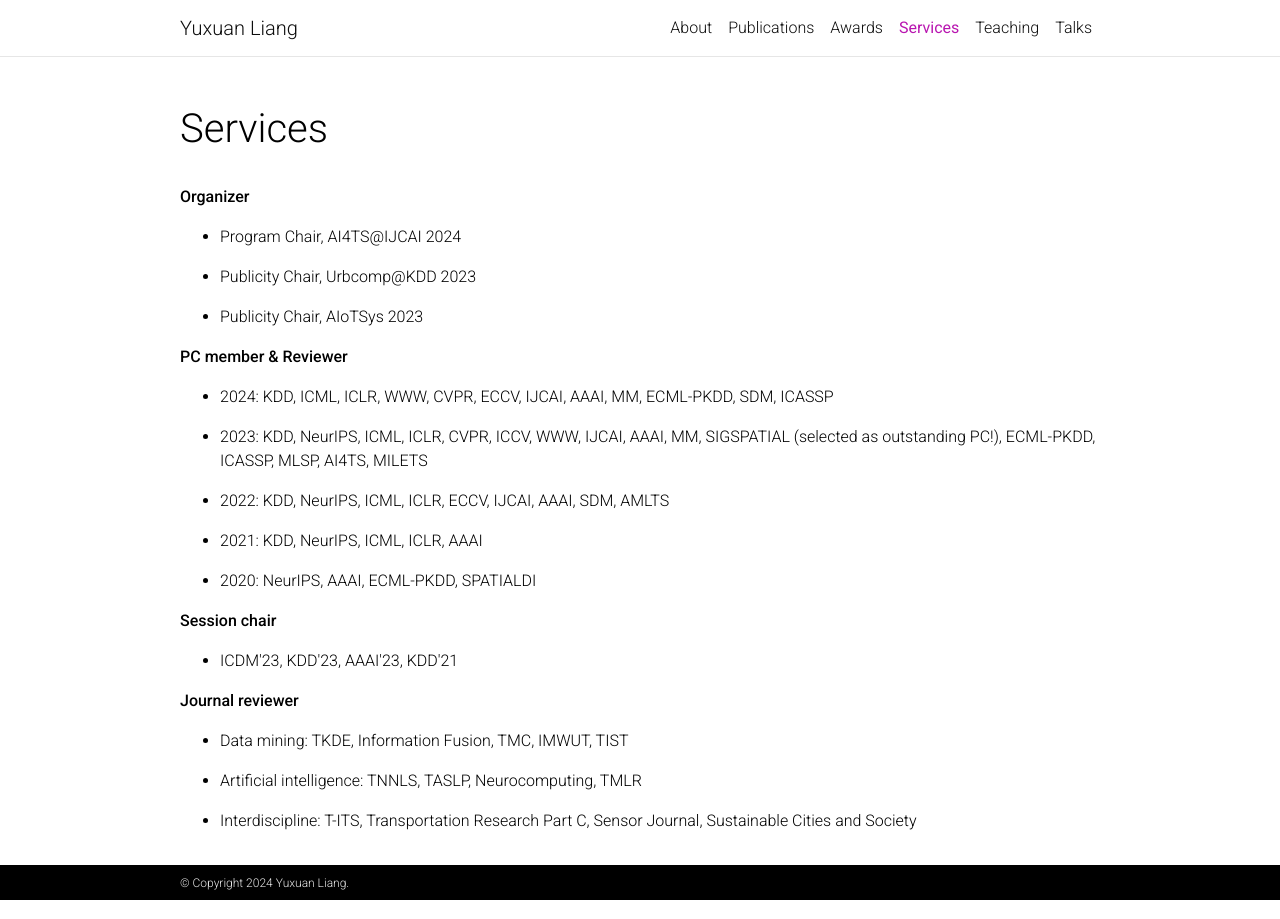
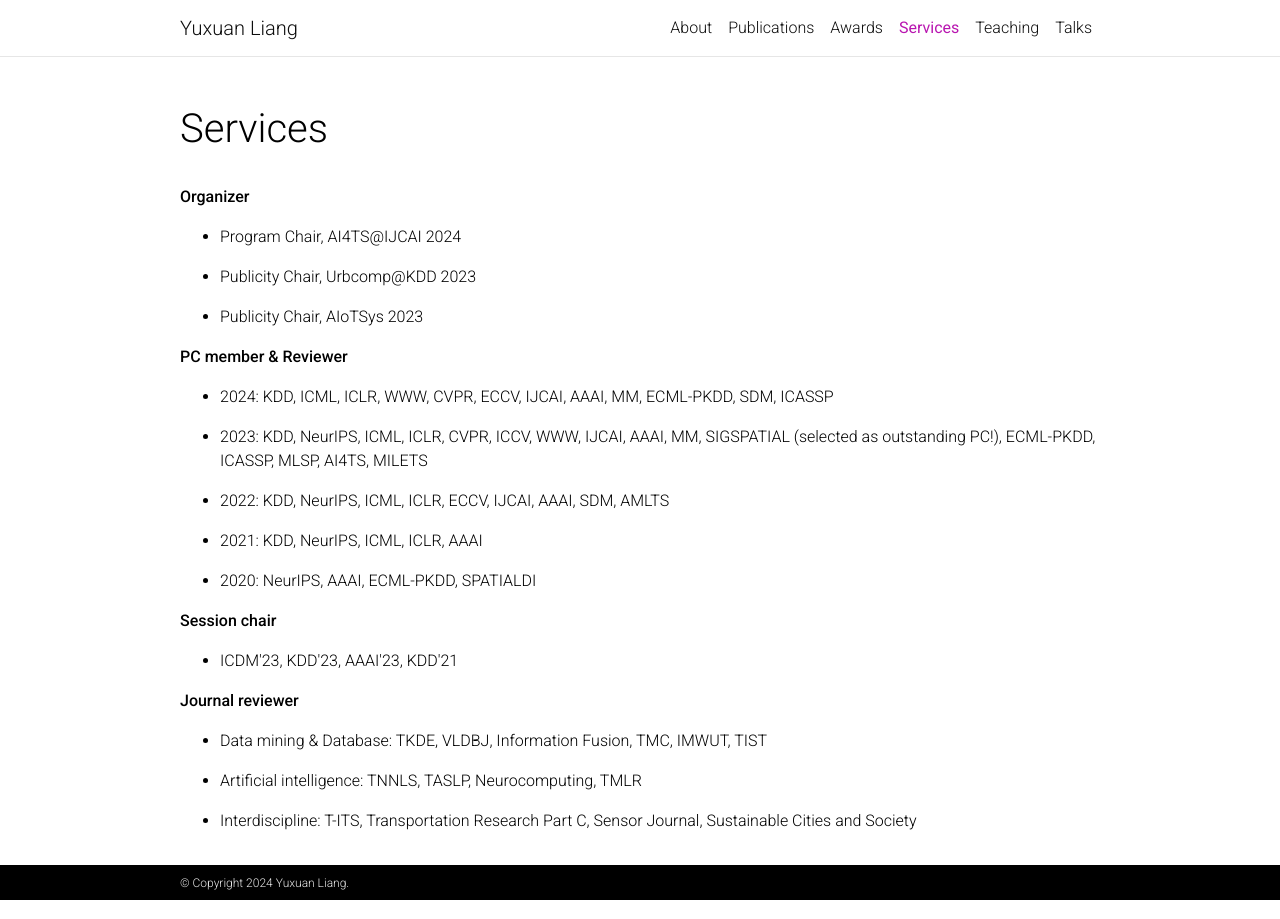
Before and after one commit to CastleLiang/castleliang.github.io, a Jekyll site: the page built from _pages/service.md, in a window 1280 px wide. Built offline with Jekyll 4.4.1, drawn with Linux system fonts in a browser that asks for light colours; full-size pictures stand in for the smaller copies a plugin makes; comment, search, counter and statistics services are not loaded; a style sheet for code colours, icons or effects is not loaded.

Commit message:
update news

```diff
--- a/_pages/service.md
+++ b/_pages/service.md
@@ -41,7 +41,7 @@ nav_order: 3
 
   <p><strong>Journal reviewer</strong></p>
   <ul>
-  <li><p>Data mining: TKDE, Information Fusion, TMC, IMWUT, TIST</p></li>
+  <li><p>Data mining & Database: TKDE, VLDBJ, Information Fusion, TMC, IMWUT, TIST</p></li>
   <li><p>Artificial intelligence: TNNLS, TASLP, Neurocomputing, TMLR</p></li>
   <li><p>Interdiscipline: T-ITS, Transportation Research Part C, Sensor Journal, Sustainable Cities and Society</p></li>
   </ul>
```
Also changed, not shown: _news/20240506_ijcai.md (added, +6 -0 lines), _news/20240517.md (added, +6 -0 lines), _pages/publications.md (+1 -1 lines).
